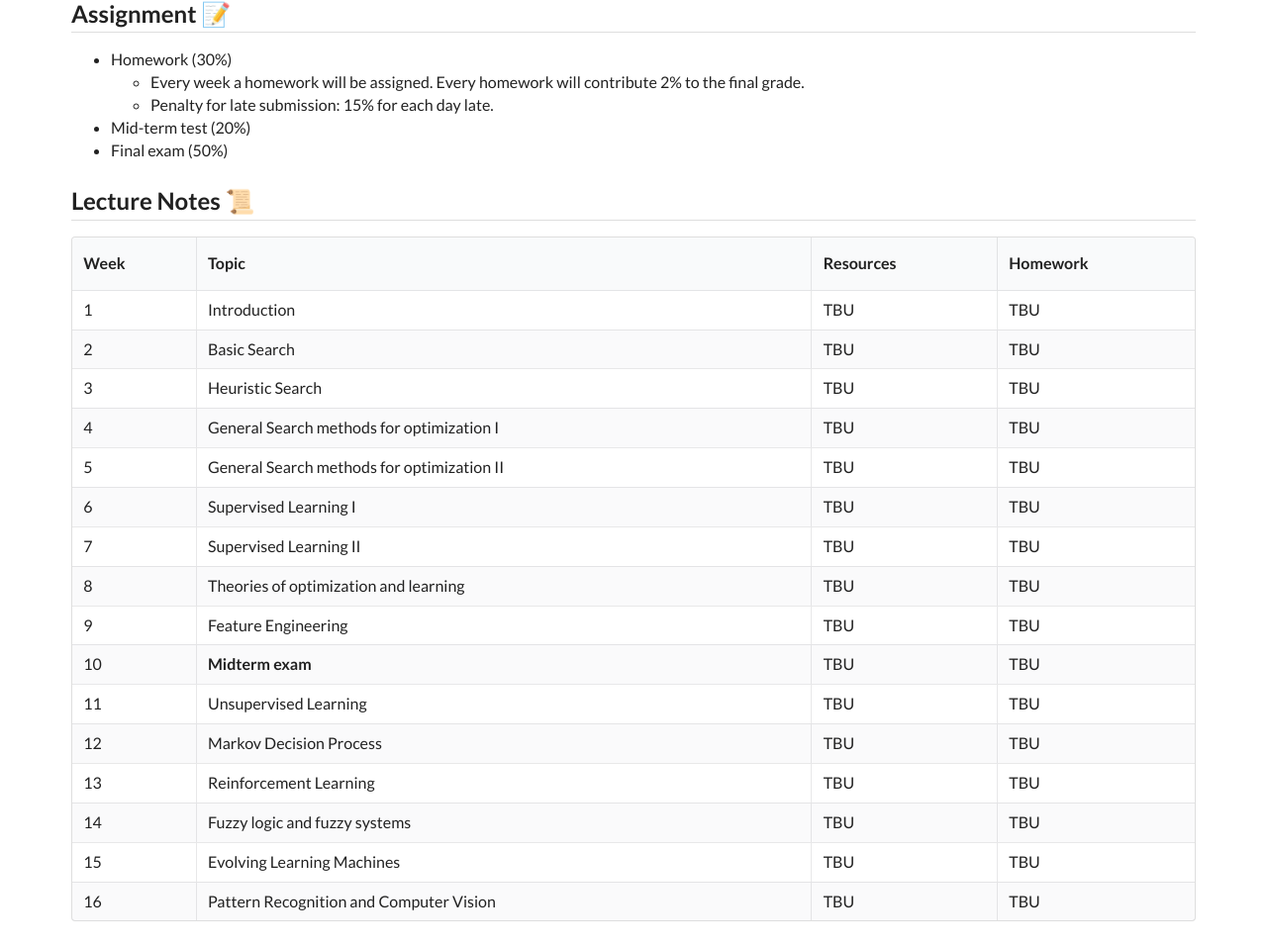
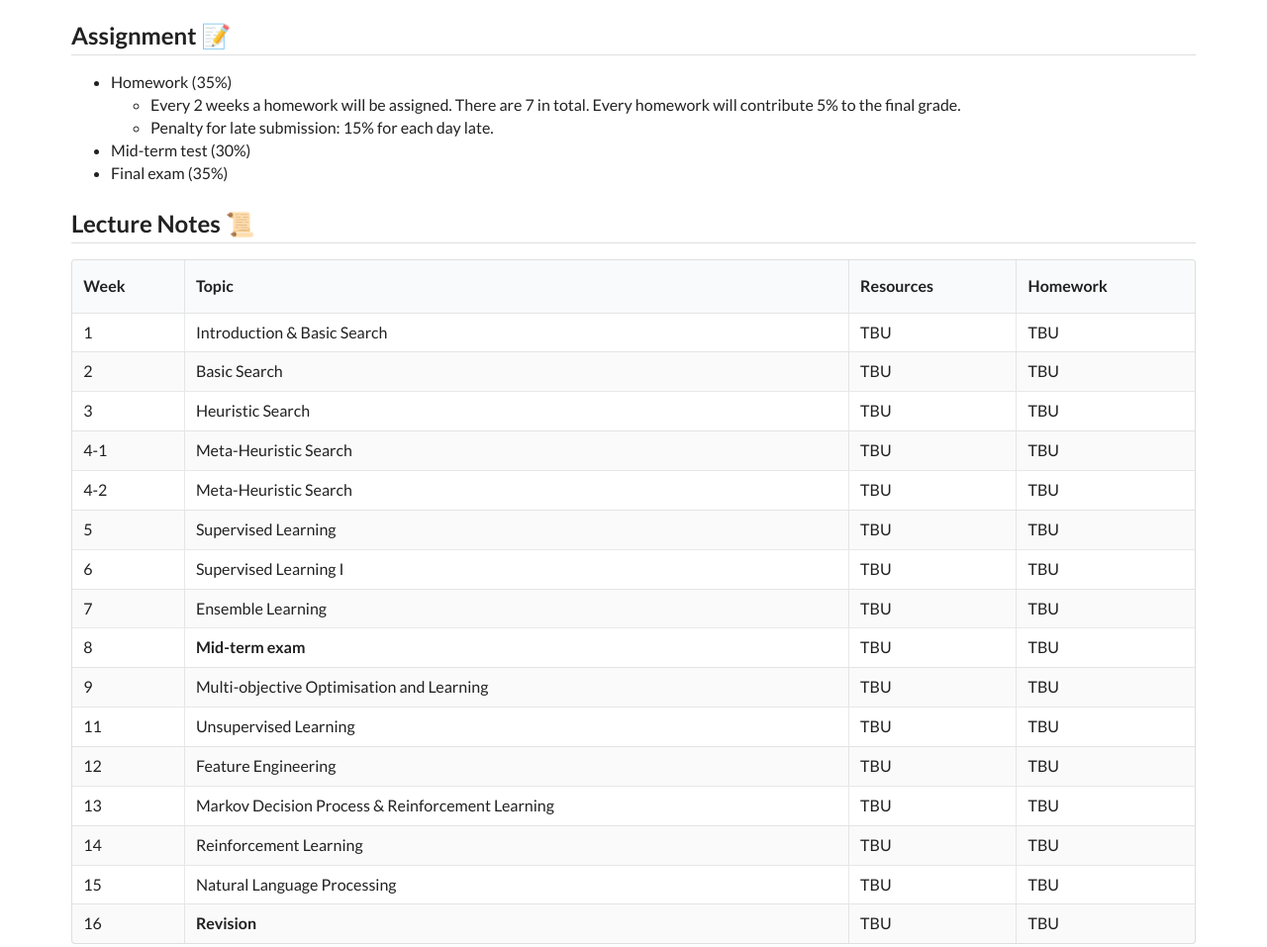
Before and after one commit to SUSTech-CS-Courses/AAI, a plain HTML site: page index.html in a window 1280 px wide. Shown: the part 505-1462 px from the top of the page at 99% size. Drawn offline with Linux system fonts and the light colour scheme.

Commit message:
update outline

```diff
--- a/index.html
+++ b/index.html
@@ -49,11 +49,11 @@
     <center>
         <h1 class="ui header">Advanced Artificial Intelligence (高级人工智能)
             <div class="sub header">
-                    SUSTech Spring Semester
-                    <br>CSE5001(CS417)
+                SUSTech Autumn Semester
+                <br>CSE5001(CS421)
                 <br>Course Material and Useful Links
                 <br>
-                    <a href="http://www.cs.bham.ac.uk/~xin/" target="_blank">Xin Yao</a>
+                <a href="http://www.cs.bham.ac.uk/~xin/" target="_blank">Xin Yao</a> (Chair Professor)
             </div>
         </h1>
     </center>
@@ -71,7 +71,9 @@
     <h2 class="ui dividing header">Basic Information</h2>
     <ul>
         <li>
-                <b>Credits:</b> 3,
+            <b>Credits:</b> 3
+        </li>
+        <li>
             <b>Hours:</b> 64
         </li>
         <li>
@@ -81,13 +83,13 @@
             <b>Prerequisites:</b> Artificial Intelligence (人工智能, CS303)
         </li>
         <li>
-                <b>Outline:</b> This course introduces recent advances in Artificial Intelligence (AI). Topics covered include intelligent optimization and learning, as well as case studies in machine learning and pattern recognition. The assessment in the course will consist of homework assignments, a mid-term test and a final exam.
+            <b>Outline:</b> This course introduces recent advances in Artificial Intelligence (AI). Topics covered include intelligent optimisation and learning, as well as case studies in machine learning and pattern recognition. The assessment in the course will consist of homework assignments, a mid-term exam and a final exam.
         </li>
         <li>
-                <b>Learning Outcomes:</b> Upon finishing this course, students are expected to have a good understanding of challenging optimization and learning problems in AI, and different models and algorithms for tackling these problems.
+            <b>Learning Outcomes:</b> Upon finishing this course, students are expected to have a good understanding of challenging optimisation and learning problems in AI, and different models and algorithms for tackling these problems.
         </li>
         <li>
-                <b>Teaching Methods:</b> Two-hour lecture + two-hour lab every week.
+            <b>Teaching Methods:</b> 2-hour lecture + 2-hour lab on every Friday.
         </li>
         <li>
                 <span class="new-0919">
@@ -100,14 +102,14 @@
     <!-- Assignment -->
     <h2 class="ui dividing header">Assignment 📝</h2>
     <ul>
-            <li>Homework (30%)
+        <li>Homework (35%)
             <ul>
-                    <li>Every week a homework will be assigned. Every homework will contribute 2% to the final grade.</li>
+                <li>Every 2 weeks a homework will be assigned. There are 7 in total. Every homework will contribute 5% to the final grade.</li>
                 <li>Penalty for late submission: 15% for each day late.</li>
             </ul>
         </li>
-            <li>Mid-term test (20%)</li>
-            <li>Final exam (50%)</li>
+        <li>Mid-term test (30%)</li>
+        <li>Final exam (35%)</li>
     </ul>
 
     <!-- Lecture Notes -->
@@ -126,8 +128,8 @@
         <tbody>
         <tr>
             <td>1</td>
-                    <td>Introduction</td>
-                    <td>
+            <td>Introduction & Basic Search</td>
+            <td class="new-0907">
                 TBU
             </td>
             <td>TBU</td>
@@ -138,94 +140,78 @@
             <td class="new-0914">
                 TBU
             </td>
-                    <td class="new-0921">TBU</td>
+            <td>TBU</td>
         </tr>
         <tr>
             <td>3</td>
             <td>Heuristic Search</td>
+            <td class="new-0921">
+                TBU
+            </td>
+            <td>TBU</td>
+        </tr>
+        <tr>
+            <td>4-1</td>
+            <td>Meta-Heuristic Search</td>
             <td class="new-0928">
                 TBU
             </td>
-                    <td class="new-0926">
+            <td>TBU</td>
+        </tr>
+        <tr>
+            <td>4-2</td>
+            <td>Meta-Heuristic Search</td>
+            <td class="new-0930">
                 TBU
             </td>
-                </tr>
-                <tr>
-                    <td>4</td>
-                    <td>General Search methods for optimization I</td>
-                    <td class="new-1011">
-			    TBU
-                    </td>
-                    <td class="new-1011">
-			    TBU
-		    </td>
+            <td>TBU</td>
         </tr>
         <tr>
             <td>5</td>
-                    <td>General Search methods for optimization II</td>
-                    <td class="new-1017">
+            <td>Supervised Learning</td>
+            <td class="new-1012">
                 TBU
             </td>
-                    <td class="new-1017">
-			    TBU
-		    </td>
+            <td>TBU</td>
         </tr>
         <tr>
             <td>6</td>
             <td>Supervised Learning I</td>
-                    <td class="new-1031">
+            <td class="new-1019">
                 TBU
             </td>
-                    <td>
-			    TBU
-		    </td>
+            <td>TBU</td>
         </tr>
         <tr>
             <td>7</td>
-                    <td>Supervised Learning II</td>
-                    <td>
+            <td>Ensemble Learning</td>
+            <td class="new-1026">
                 TBU
             </td>
-                    <td class="new-1031">
-			    TBU
-		    </td>
+            <td>TBU</td>
         </tr>
         <tr>
             <td>8</td>
-                    <td>Theories of optimization and learning</td>
-                    <td class="new-1113">
+            <td><b>Mid-term exam</b></td>
+            <td class="new-1102">
                 TBU
             </td>
-                    <td>
-			    TBU
-		    </td>
+            <td>TBU</td>
         </tr>
         <tr>
             <td>9</td>
-                    <td>Feature Engineering</td>
-                    <td class="new-1117">
+            <td>Multi-objective Optimisation and Learning</td>
+            <td class="new-1109">
                 TBU
             </td>
-                    <td class="new-1125">
-			    TBU
-		    </td>
-                </tr>
-                <tr>
-                    <td>10</td>
-                    <td>
-                        <b>Midterm exam</b>
-                    </td>
-                    <td class="new-1129">
-			    TBU
-		    </td>
-                    <td>
-			    TBU
-		    </td>
+            <td>TBU</td>
         </tr>
         <tr>
             <td>11</td>
-                    <td>Unsupervised Learning</td>
-                    <td class="new-1205">
+            <td>
+                Unsupervised Learning
+            </td>
+            <td class="new-1123">
                 TBU
             </td>
             <td>
@@ -234,8 +220,8 @@
         </tr>
         <tr>
             <td>12</td>
-                    <td>Markov Decision Process</td>
-                    <td class="new-1212">
+            <td>Feature Engineering</td>
+            <td class="new-1130">
                 TBU
             </td>
             <td>
@@ -244,30 +230,28 @@
         </tr>
         <tr>
             <td>13</td>
-                    <td>Reinforcement Learning</td>
-                    <td class="new-1219">
+            <td>Markov Decision Process & Reinforcement Learning</td>
+            <td class="new-1207">
                 TBU
             </td>
-                    <td class="new-1219">
+            <td>
                 TBU
             </td>
         </tr>
         <tr>
             <td>14</td>
-                    <td>Fuzzy logic and fuzzy systems</td>
-                    <td class="new-0102">
+            <td>Reinforcement Learning</td>
+            <td class="new-1214">
                 TBU
             </td>
-                    <td class="new-0102">
+            <td>
                 TBU
             </td>
         </tr>
         <tr>
             <td>15</td>
-                    <td>
-			    Evolving Learning Machines
-		    </td>
-                    <td>
+            <td>Natural Language Processing</td>
+            <td class="new-1228">
                 TBU
             </td>
             <td>
@@ -276,13 +260,16 @@
         </tr>
         <tr>
             <td>16</td>
-                    <td>Pattern Recognition and Computer Vision</td>
+            <td>
+                <b>Revision</b>
+            </td>
             <td>
                 TBU
             </td>
             <td>
                 TBU
             </td>
+
         </tr>
         </tbody>
     </table>
@@ -315,7 +302,7 @@
 
     <div class="ui divider"></div>
     <p>
-            <i>Last updated: 2018/<span class="new-0106">08/06</span></i>
+        <i>Last updated: 2018/<span class="new-0907">08/28</span></i>
     </p>
 </div>
 </body>
```
Lines whose indentation alone changed are shown as unchanged.
